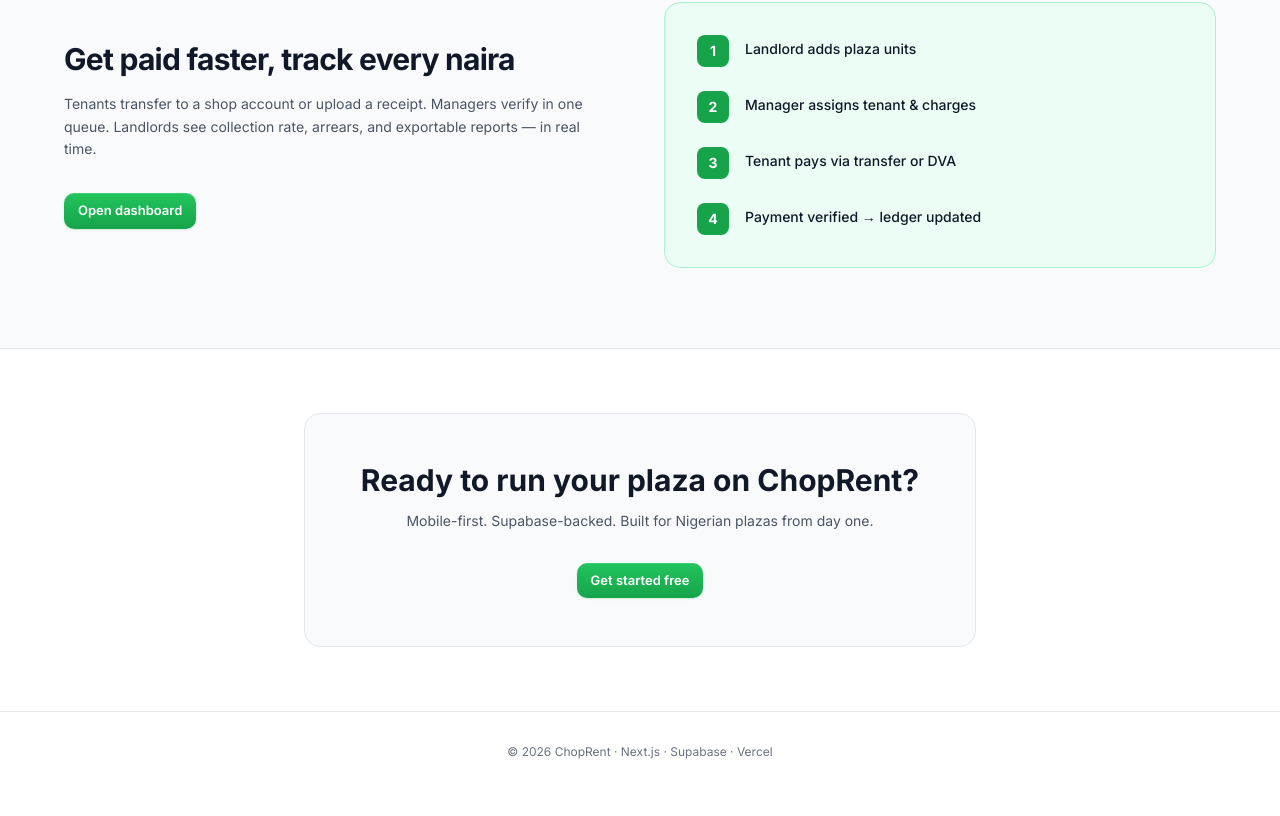
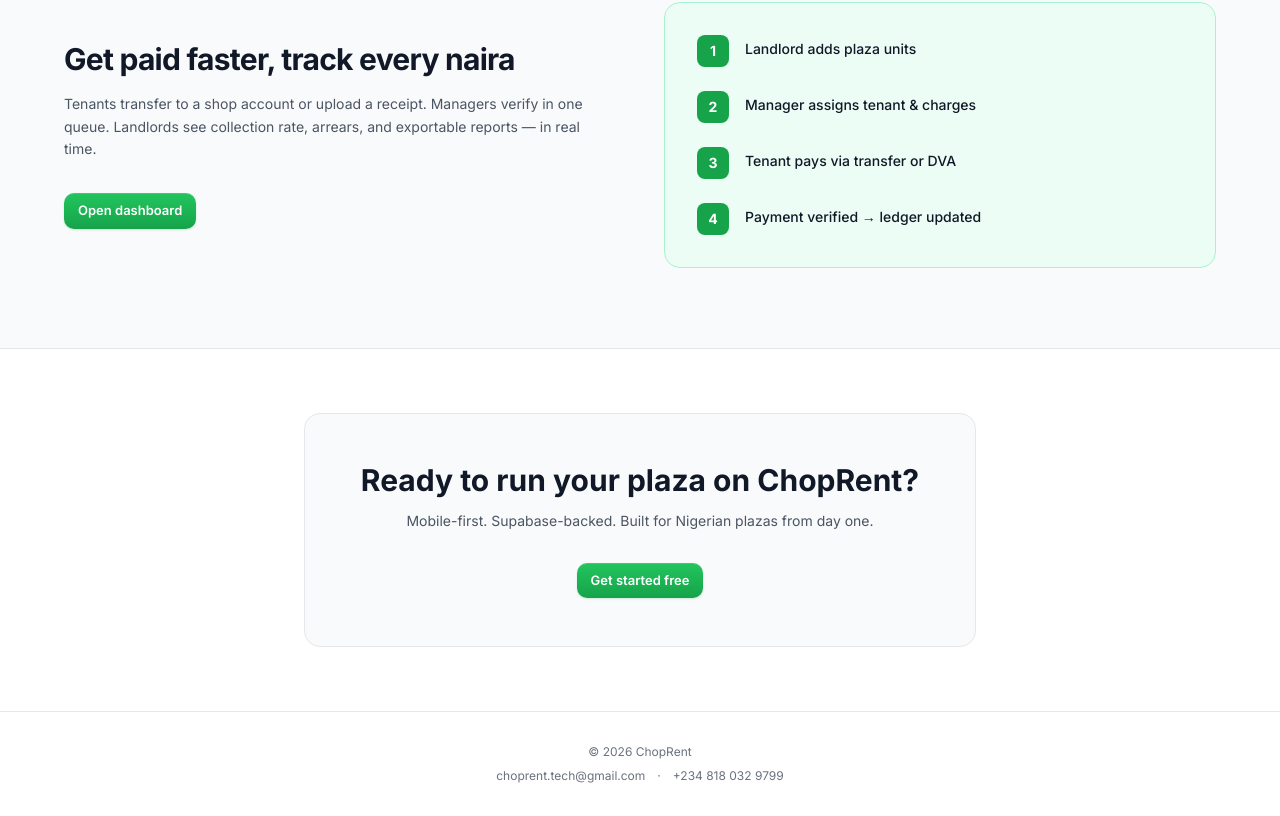
Before and after one commit to eric2umeh/choprent, a Next.js app in the folder apps/web/: page / in a window 1280 px wide. Shown: the part 1489-2305 px from the top of the page. Before the commit the page ends 2281 px from the top, so only its background shows below. Built offline with nearby package versions, Linux system fonts and the light colour scheme.

Commit message:
chore: update marketing contact footer and Sprint 10 documentation

```diff
--- a/apps/web/src/app/page.tsx
+++ b/apps/web/src/app/page.tsx
@@ -181,7 +181,22 @@ export default function HomePage() {
       </section>
 
       <footer className="border-t border-border bg-white py-8 text-center text-xs text-muted-foreground">
-        © {new Date().getFullYear()} ChopRent · Next.js · Supabase · Vercel
+        <p>© {new Date().getFullYear()} ChopRent</p>
+        <p className="mt-2 space-x-3">
+          <a
+            href={`mailto:${process.env.NEXT_PUBLIC_CONTACT_EMAIL ?? "choprent.tech@gmail.com"}`}
+            className="hover:text-foreground"
+          >
+            {process.env.NEXT_PUBLIC_CONTACT_EMAIL ?? "choprent.tech@gmail.com"}
+          </a>
+          <span aria-hidden>·</span>
+          <a
+            href={`tel:${(process.env.NEXT_PUBLIC_CONTACT_PHONE ?? "+2348180329799").replace(/\s/g, "")}`}
+            className="hover:text-foreground"
+          >
+            {process.env.NEXT_PUBLIC_CONTACT_PHONE ?? "+234 818 032 9799"}
+          </a>
+        </p>
       </footer>
     </div>
   );
```
